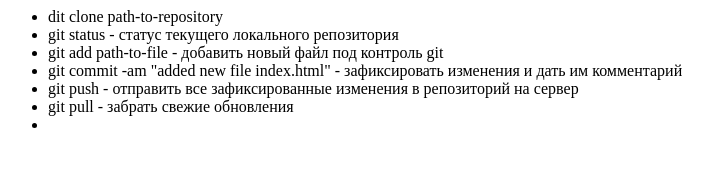
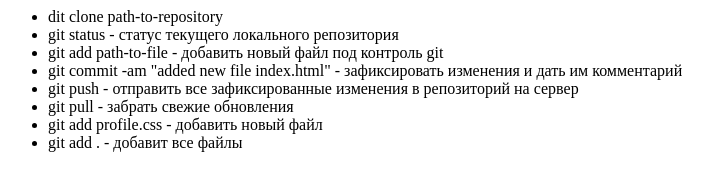
Before and after one commit to MrFix1989/git_lesson, a plain HTML site: page index.html in a window 1280 px wide. Shown: the whole page, without its empty margins (0-713 px from the left). Drawn offline with Linux system fonts and the light colour scheme.

Commit message:
creates 2 files

```diff
--- a/index.html
+++ b/index.html
@@ -12,7 +12,8 @@
 			<li>git commit -am "added new file index.html" - зафиксировать изменения и дать им комментарий</li>
 			<li>git push - отправить все зафиксированные изменения в репозиторий на сервер</li>
 			<li>git pull - забрать свежие обновления</li>
-			<li></li>
+			<li>git add profile.css - добавить новый файл</li>
+			<li>git add . - добавит все файлы</li>
 		</ul>
 
 	</div>
--- /dev/null
+++ b/main.css
@@ -0,0 +1,3 @@
+ul {
+	text-align:center;
+}
```
